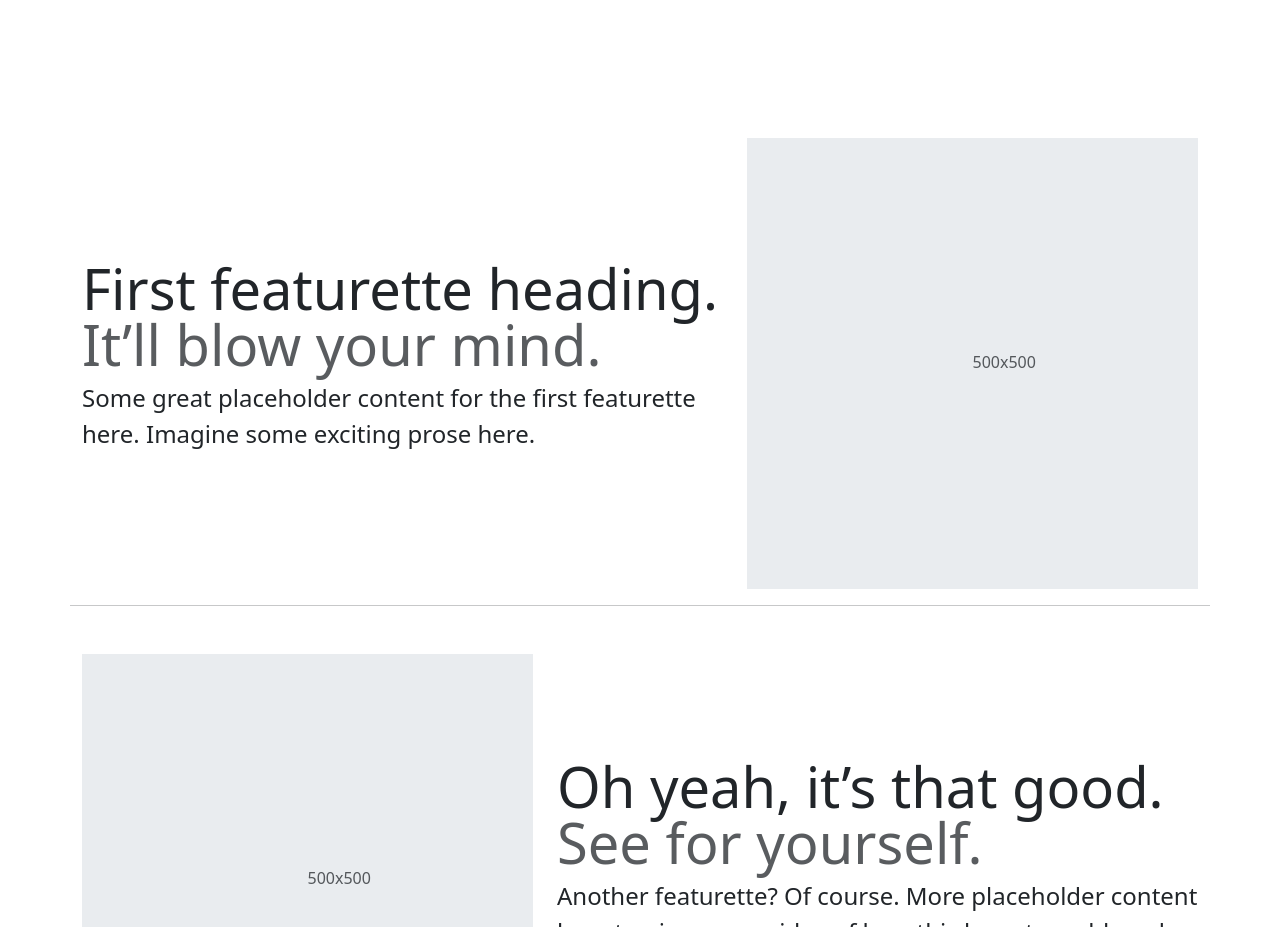
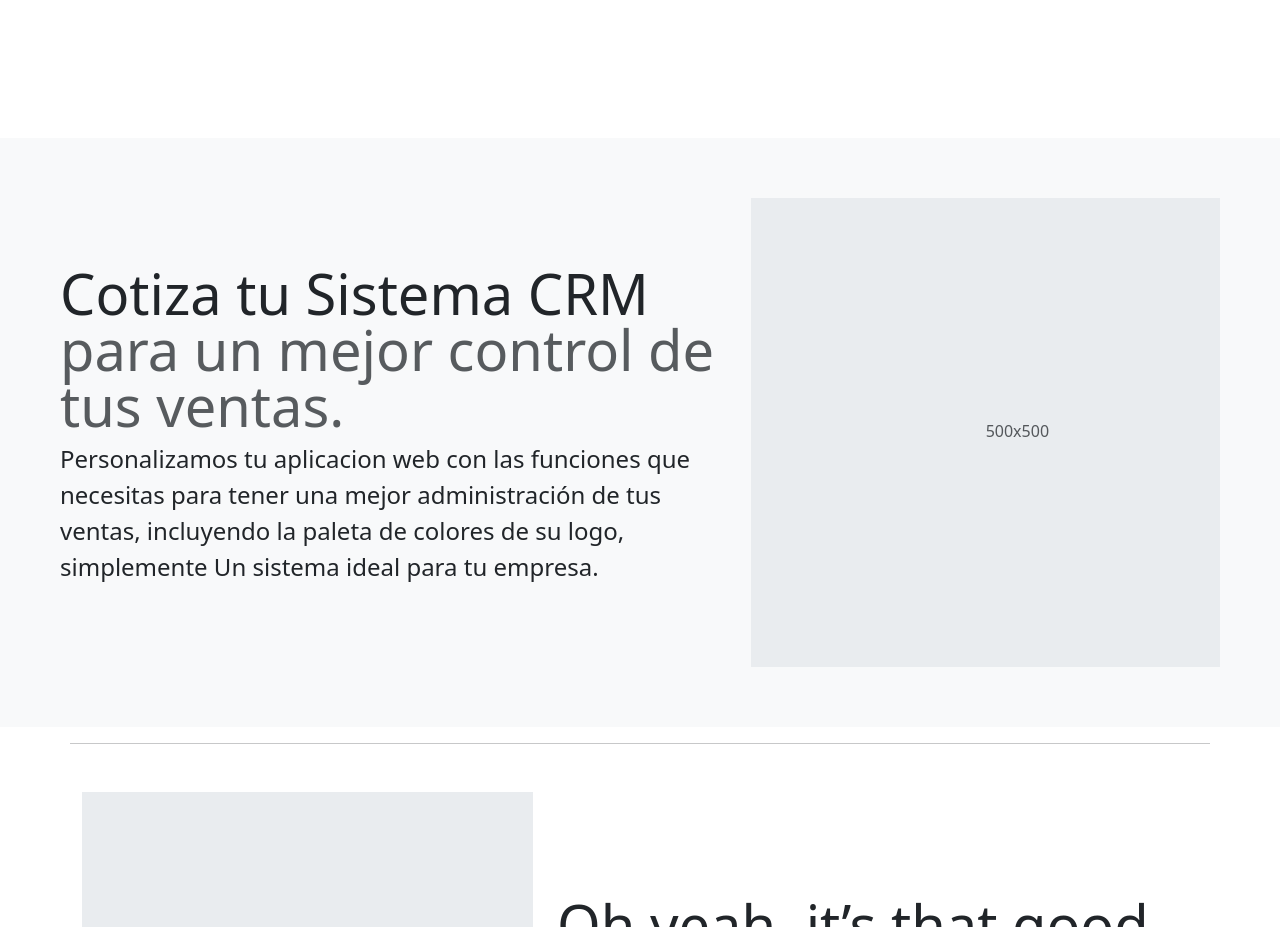
Before and after one commit to DISTinTheHouse/codecanvasHTML, a plain HTML site: page index.html in a window 1280 px wide. Shown: the part 680-1607 px from the top of the page. Drawn offline with nearby package versions, Linux system fonts and the light colour scheme.

Commit message:
se agrego 1 servicio, falta el segundo

```diff
--- a/index.html
+++ b/index.html
@@ -28,18 +28,18 @@
         <h1 class="display-5 fw-bold text-body-emphasis lh-1 mb-3">Haz realidad tus proyectos</h1>
         <p class="lead">Diseña y personaliza rápidamente sitios receptivos de primer móvil con Bootstrap, el conjunto de herramientas de código abierto para front-end más popular del mundo, que incluye variables y mixins de Sass, un sistema de rejilla receptivo, componentes preconstruidos extensos y potentes complementos de JavaScript; ¡Obtén tu cotización ahora mismo!</p>
         <div class="d-grid gap-2 d-md-flex justify-content-md-start">
-          <button type="button" class="btn btn-success btn-lg px-4 me-md-2">Whatsapp</button>
+          <button type="button" class="btn btn-success btn-lg px-4 me-md-2" onclick="window.location.href='https://wa.me/3338449486';">Whatsapp</button>
           <button type="button" class="btn btn-outline-secondary btn-lg px-4">Default</button>
         </div>
         </div>
     </div>
 </div>
 
-<div class="container mt-5"> <!-- ........CLIENTES............. -->
+<div class="container-fluid mt-5" style="background-color: #f8f9fa; padding: 60px;"> <!-- ........Servicios............. -->
   <div class="row justify-content-center align-items-center">
       <div class="col-md-7">
-        <h2 class="display-4 fw-normal lh-1">First featurette heading. <span class="text-body-secondary">It’ll blow your mind.</span></h2>
-        <p class="lead fs-4">Some great placeholder content for the first featurette here. Imagine some exciting prose here.</p>
+      <h2 class="display-4 fw-normal lh-1">Cotiza tu Sistema CRM <span class="text-body-secondary"> para un mejor control de tus ventas.</span></h2>
+      <p class="lead fs-4">Personalizamos tu aplicacion web con las funciones que necesitas para tener una mejor administración de tus ventas, incluyendo la paleta de colores de su logo, simplemente Un sistema ideal para tu empresa.</p>
       </div>
       <div class="col-md-5">
       <svg class="bd-placeholder-img bd-placeholder-img-lg featurette-image img-fluid mx-auto d-block" width="500" height="500" xmlns="http://www.w3.org/2000/svg" role="img" aria-label="Placeholder: IMG GARAGE-USA" preserveAspectRatio="xMidYMid slice" focusable="false"><title>Placeholder</title><rect width="100%" height="100%" fill="var(--bs-secondary-bg)"/><text x="50%" y="50%" fill="var(--bs-secondary-color)" dy=".3em">500x500</text></svg>
```
Lines whose indentation alone changed are shown as unchanged.
